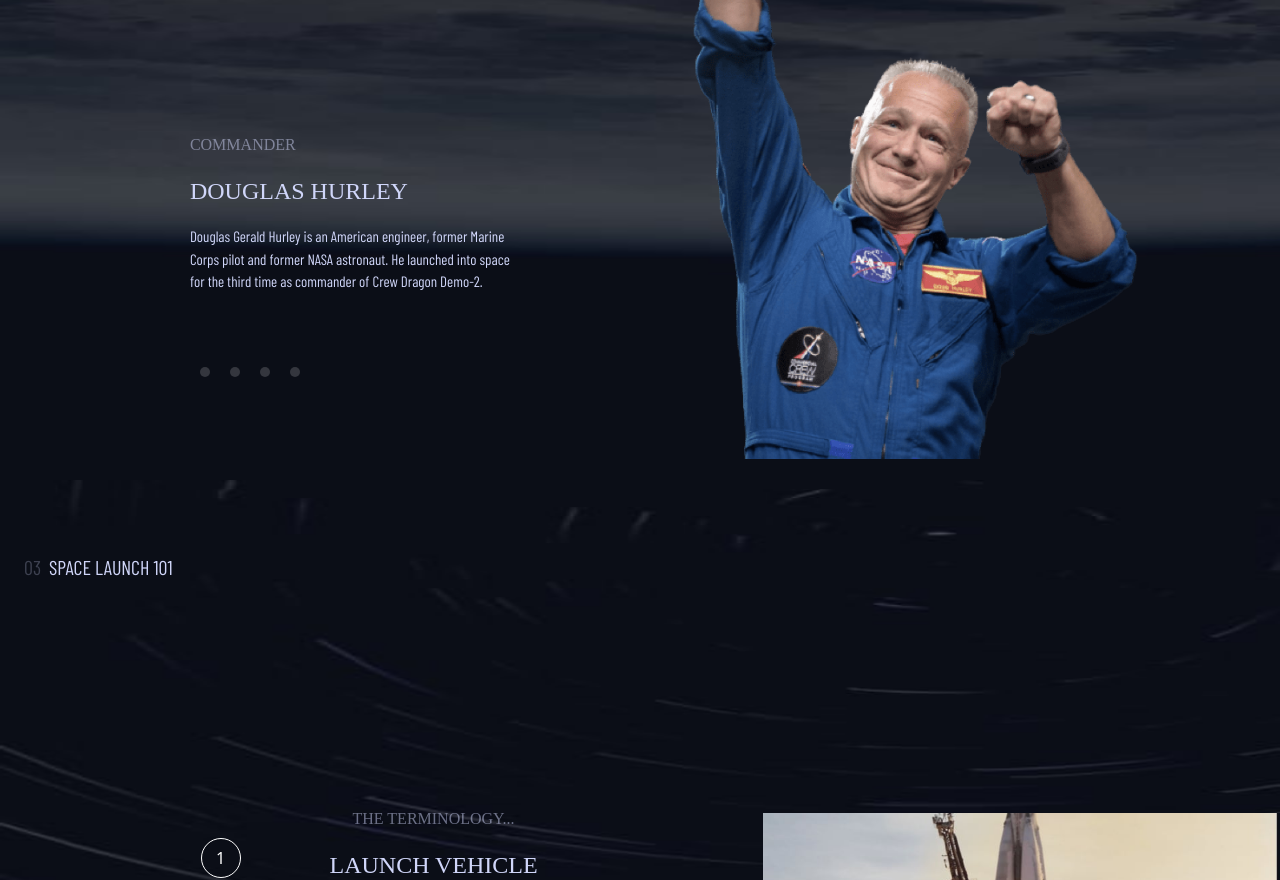
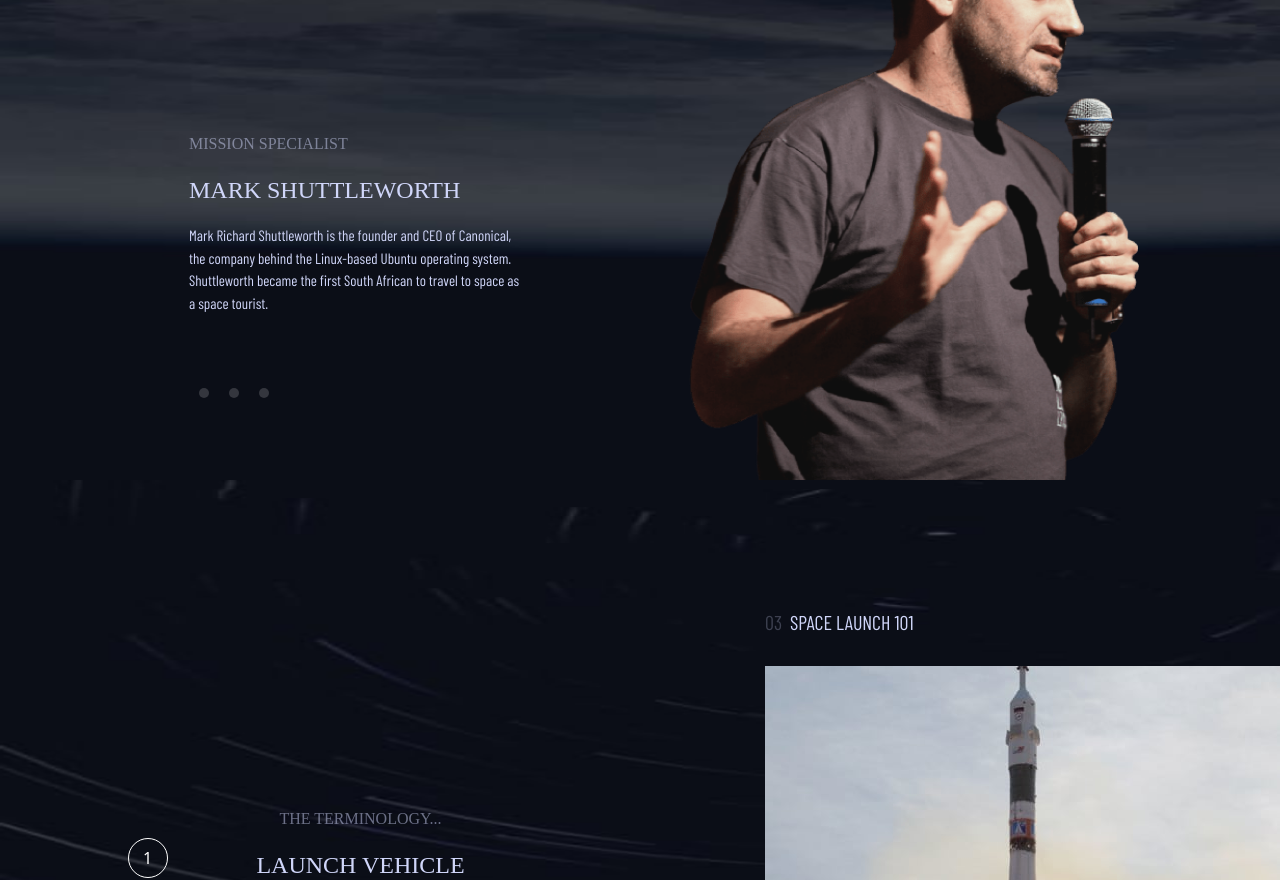
Before and after one commit to johnnycrisp/space-website, a React (Create React App) app: page / in a window 1280 px wide. Shown: the part 1920-2800 px from the top of the page. Built offline with nearby package versions, Linux system fonts and the light colour scheme; a web font is replaced by a local one.

Commit message:
crew styling imgs and state / effect tech section

```diff
--- a/src/App.js
+++ b/src/App.js
@@ -1,14 +1,24 @@
 import React from 'react'
-import './index.scss';
-import Header from './components/Header/Header';
+import './index.scss'
+import Header from './components/Header/Header'
 import Destination from './components/Destination/Destination'
-import Nav from './components/Nav/Nav';
-import Crew from './components/Crew/Crew';
-import Technology from './components/Technology/Technology';
+import Nav from './components/Nav/Nav'
+import Crew from './components/Crew/Crew'
+import Technology from './components/Technology/Technology'
 import IMGMOON from './assets/destination/image-moon.png'
 import IMGMARS from './assets/destination/image-mars.png'
 import IMGEUROPA from './assets/destination/image-europa.png'
 import IMGTITAN from './assets/destination/image-titan.png'
+import IMGMARK from './assets/crew/image-mark-shuttleworth.png'
+import IMGVICTOR from './assets/crew/image-victor-glover.png'
+import IMGANOUSHEH from './assets/crew/image-anousheh-ansari.png'
+import IMG1L from './assets/technology/image-launch-vehicle-landscape.jpg'
+import IMG1P from './assets/technology/image-launch-vehicle-portrait.jpg'
+import IMG2L from './assets/technology/image-space-capsule-landscape.jpg'
+import IMG2P from './assets/technology/image-space-capsule-portrait.jpg'
+import IMG3L from './assets/technology/image-spaceport-landscape.jpg'
+import IMG3P from './assets/technology/image-spaceport-portrait.jpg'
+
 
 const PLANETS = [
     {
@@ -45,6 +55,50 @@
     }
   ];
 
+  const CREW = [
+    {
+      role: 'MISSION SPECIALIST',
+      id: 1,
+      name: 'MARK SHUTTLEWORTH',
+      img: IMGMARK,
+      text: 'Mark Richard Shuttleworth is the founder and CEO of Canonical, the company behind the Linux-based Ubuntu operating system. Shuttleworth became the first South African to travel to space as a space tourist.'
+    },
+    {
+      role: 'PILOT',
+      id: 2,
+      name: 'VICTOR GLOVER',
+      img: IMGVICTOR,
+      text: 'Pilot on the first operational flight of the SpaceX Crew Dragon to the International Space Station. Glover is a commander in the U.S. Navy where he pilots an F/A-18.He was a crew member of Expedition 64, and served as a station systems flight engineer. '
+    },
+    {
+      role: 'FLIGHT ENGINEER',
+      id: 3,
+      name: 'ANOUSHEH ANSARI',
+      img: IMGANOUSHEH,
+      text: 'Anousheh Ansari is an Iranian American engineer and co-founder of Prodea Systems. Ansari was the fourth self-funded space tourist, the first self-funded woman to fly to the ISS, and the first Iranian in space.'
+    },
+  ];
+
+  const TECH = [
+    {
+      name: 'LAUNCH VEHICLE',
+      text: `A launch vehicle or carrier rocket is a rocket-propelled vehicle used to carry a payload from Earth's surface to space, usually to Earth orbit or beyond. Our WEB-X carrier rocket is the most powerful in operation. Standing 150 metres tall, it's quite an awe-inspiring sight on the launch pad!`,
+      imgL: IMG1L,
+      imgP: IMG1P
+    },
+    {
+      name: 'SPACEPORT',
+      text: `A spaceport or cosmodrome is a site for launching (or receiving) spacecraft, by analogy to the seaport for ships or airport for aircraft. Based in the famous Cape Canaveral, our spaceport is ideally situated to take advantage of the Earth’s rotation for launch.`,
+      imgL: IMG3L,
+      imgP: IMG3P
+    },
+    {
+      name: 'SPACE CAPSULE',
+      text: `A space capsule is an often-crewed spacecraft that uses a blunt-body reentry capsule to reenter the Earth's atmosphere without wings. Our capsule is where you'll spend your time during the flight. It includes a space gym, cinema, and plenty of other activities to keep you entertained.`,
+      imgL: IMG2L,
+      imgP: IMG2P
+    }
+  ];
 function App() {
 
   return (
@@ -52,8 +106,8 @@
       <Nav />
       <Header />
       <Destination planets={PLANETS} />
-      <Crew />
-      <Technology />
+      <Crew crew={CREW} />
+      <Technology tech={TECH}/>
     </div>
   );
 }
--- a/src/components/Crew/Crew.jsx
+++ b/src/components/Crew/Crew.jsx
@@ -1,31 +1,34 @@
-import React from 'react';
+import React, {useState} from 'react';
 import './crew.scss'
 import Container from 'react-bootstrap/Container';
 import IMG from '../../assets/crew/image-douglas-hurley.png'
 
-const Crew = () => {
+const Crew = ({crew}) => {
+
+  const [crewmember, setCrewmember] = useState('0');
+
+
   return (
     <div className="crew__wrapper">
 
          <h5 className="crew__header"><span>02</span>MEET YOUR CREW</h5>
-        <Container>
+        <Container className="mb-0">
 
             <div className="image__container mb-0">
-                <img src={IMG} alt="IMG NAME" />
+                <img src={crew[crewmember].img} alt={crew[crewmember].name} />
 
             </div>
            <hr className="mt-0 mb-4" />
 
             <div className="crew__info mb-4">
             <ul className="nav-btn-list-sm">
-                <li className="nav-btn-sm"></li>
-                <li className="nav-btn-sm"></li>
-                <li className="nav-btn-sm"></li>
-                <li className="nav-btn-sm"></li>
+                <li className="nav-btn-sm" onClick={()=> setCrewmember('0')}></li>
+                <li className="nav-btn-sm" onClick={()=> setCrewmember('1')}></li>
+                <li className="nav-btn-sm" onClick={()=> setCrewmember('2')}></li>
             </ul>
-            <div className="crew__member-info"> <p className="sub-head-1">COMMANDER</p>
-            <p className="sub-head-2">DOUGLAS HURLEY</p>
-            <p className="crew__text">Douglas Gerald Hurley is an American engineer, former Marine Corps pilot and former NASA astronaut. He launched into space for the third time as commander of Crew Dragon Demo-2.</p>
+            <div className="crew__member-info"> <p className="sub-head-1">{crew[crewmember].role}</p>
+            <p className="sub-head-2">{crew[crewmember].name}</p>
+            <p className="crew__text">{crew[crewmember].text}</p>
             </div>
 
             </div>
--- a/src/components/Crew/crew.scss
+++ b/src/components/Crew/crew.scss
@@ -85,6 +85,7 @@
         .crew__wrapper {
 
             align-items: flex-start;
+            justify-content: flex-end;
 
                 .container {
 
@@ -99,10 +100,17 @@
                     display: none;
                 }
 
-                    img {
+                    .img__container {
 
-                        width: 60%;
-                        height: auto;
+                        height: 532px;
+                        width: 450px;
+
+                        img {
+                           height: 100%;
+                           width: auto;
+                           overflow: hidden;
+                        }
+
                     }
 
                 }
@@ -123,12 +131,13 @@
                         justify-content: space-around;
 
                         .image__container {
-                            width: 40%;
-                            height: auto;
+                            width: 450px;
+                            height: 600px;
 
                             img {
                                 width: 100%;
                                 height: auto;
+                                overflow: hidden;
                             }
                         }
                         .crew__info {
--- a/src/components/Header/header.scss
+++ b/src/components/Header/header.scss
@@ -91,8 +91,8 @@
 
         .hero__wrapper {
         flex-direction: row;
-        justify-content: space-around;
-        align-items: center;
+        justify-content: space-between;
+        align-items: flex-end;
         padding: 3rem;
     }
 
--- a/src/components/Technology/Technology.jsx
+++ b/src/components/Technology/Technology.jsx
@@ -1,31 +1,45 @@
-import React from 'react';
+import React, {useState, useEffect} from 'react';
 import './technology.scss';
 import Container from 'react-bootstrap/Container';
 import Button from 'react-bootstrap/Button';
-import IMG from '../../assets/technology/image-launch-vehicle-landscape.jpg';
 
-const Technology = () => {
+
+const Technology = ({tech}) => {
+
+    const [terminology, setTerminology] = useState('0');
+
+    const [matches, setMatches] = useState(
+    window.matchMedia("(min-width: 768px)").matches
+  )
+
+  useEffect(() => {
+    window
+    .matchMedia("(min-width: 768px)")
+    .addEventListener('change', e => setMatches( e.matches ));
+  }, []);
+
   return (
     <div className="tech__wrapper">
-        {/* <div className="tech__header-container"> */}
+        <div className="tech__header-container">
             <h5 className="tech__header"><span>03</span>SPACE LAUNCH 101</h5>
             <div className="image__container">
-                <img src={IMG} alt="IMG NAME" />
+                <img src={matches && terminology === '0' ? tech[terminology].imgP : tech[terminology].imgL }
+                alt={tech[terminology].name} />
             </div>
-        {/* </div> */}
+        </div>
 
         <Container>
 
             <div className="tech__info mb-4">
             <div className="nav-btn-list-lg">
-                <Button variant="outline-light" className="nav-btn-lg">1</Button>
-                <Button variant="outline-light" className="nav-btn-lg">2</Button>
-                <Button  variant="outline-light" className="nav-btn-lg">3</Button>
+                <Button onClick={() => setTerminology('0')} variant="outline-light" className="nav-btn-lg">1</Button>
+                <Button onClick={() => setTerminology('1')}  variant="outline-light" className="nav-btn-lg">2</Button>
+                <Button onClick={() => setTerminology('2')}   variant="outline-light" className="nav-btn-lg">3</Button>
             </div>
             <div className="tech__info-inner">
                 <p className="sub-head-1">THE TERMINOLOGY...</p>
-                <p className="sub-head-2">LAUNCH VEHICLE</p>
-                <p className="tech__text">A launch vehicle or carrier rocket is a rocket-propelled vehicle used to carry a payload from Earth's surface to space, usually to Earth orbit or beyond. Our WEB-X carrier rocket is the most powerful in operation. Standing 150 metres tall, it's quite an awe-inspiring sight on the launch pad!</p>
+                <p className="sub-head-2">{tech[terminology].name}</p>
+                <p className="tech__text">{tech[terminology].text}</p>
 
 
             </div>
--- a/src/components/Technology/technology.scss
+++ b/src/components/Technology/technology.scss
@@ -71,13 +71,16 @@
     .tech__wrapper {
 
         align-items: flex-start;
+        width: 100vw;
 
             .image__container {
                 align-self: center;
+                height: 310px;
+                width: 100vw;
                 img {
 
                 height: 310px;
-                width: 100vw;
+                width: 100%;
             }}
 
 
@@ -94,7 +97,7 @@
                 order: 0;
                 justify-content: end;
                 margin-right: -24px;
-                max-width: 42%;
+                width: 515px;
                 height: 55%;
 
                 img {
--- a/src/index.scss
+++ b/src/index.scss
@@ -73,8 +73,13 @@
 //   display: block;
 // }
 
+html {
+  background-color: #0B0D17;
+}
+
 body {
   line-height: 1;
+    background-color: #0B0D17;
 }
 
 ol,
```
